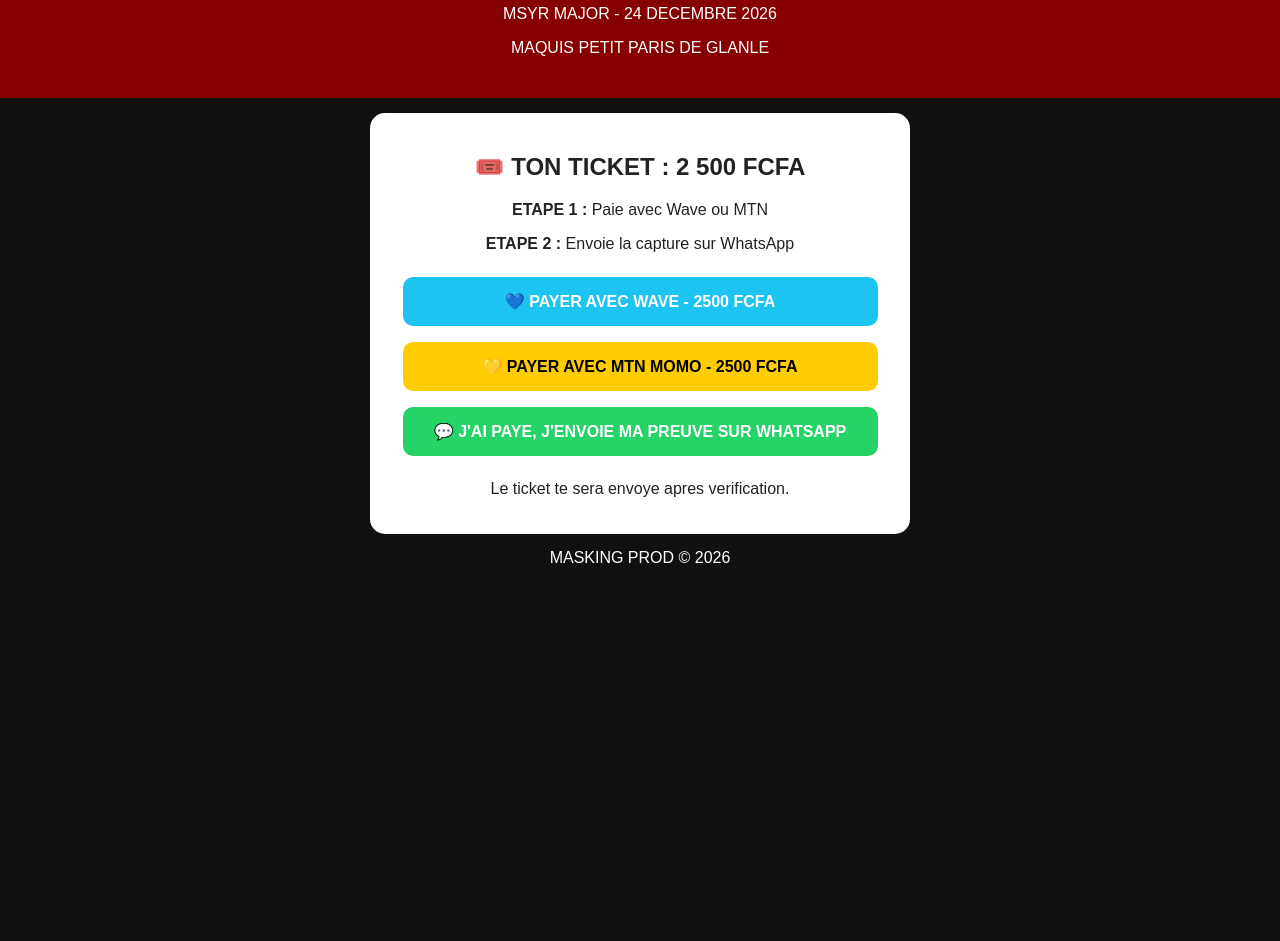
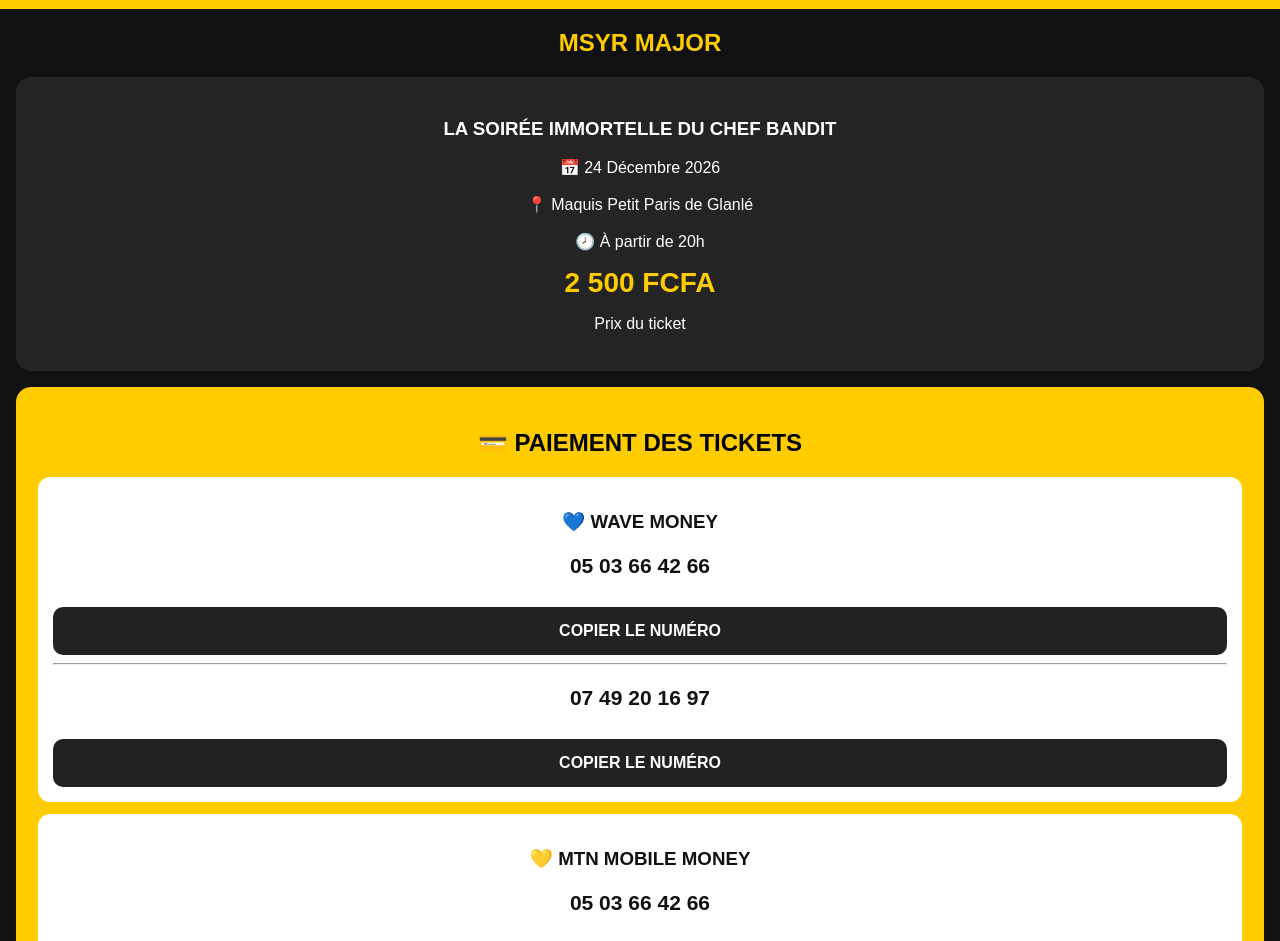
Before and after one commit to MSYRMAJOR225/msyr-ticket, a plain HTML site: page index.html in a window 1280 px wide. Shown: the part 120-1061 px from the top of the page. Before the commit the page ends 800 px from the top, so only its background shows below. Drawn offline with Linux system fonts and the light colour scheme.

Commit message:
Update event details and styling in index.html

```diff
--- a/index.html
+++ b/index.html
@@ -1,36 +1,193 @@
+
 <!DOCTYPE html>
 <html lang="fr">
 <head>
 <meta charset="UTF-8">
-<meta name="viewport" content="width=device-width, initial-scale=1">
-<title>MSYR TICKET - LA SOIREE IMMORTELLE</title>
+<meta name="viewport" content="width=device-width, initial-scale=1.0">
+<title>MSYR TICKET - MASKING PROD</title>
+
 <style>
-body{margin:0;background:#101010;color:white;font-family:Arial;text-align:center}
-header{background:#870000;padding:25px}
-h1{color:#ffcc00;margin:0;font-size:28px}
-.card{background:white;color:#222;padding:20px;border-radius:15px;margin:15px;max-width:500px;margin-left:auto;margin-right:auto}
-button{padding:15px 20px;border:0;border-radius:10px;font-weight:bold;width:95%;margin:8px 0;cursor:pointer;font-size:16px}
-.wave{background:#1dc4f2;color:white}
-.mtn{background:#ffcc00;color:black}
-.wa{background:#25D366;color:white}
+*{box-sizing:border-box}
+body{
+ margin:0;
+ font-family:Arial,sans-serif;
+ background:#111;
+ color:white;
+ text-align:center;
+}
+header{
+ background:#ffcc00;
+ color:black;
+ padding:22px;
+}
+header h1{margin:0;font-size:30px}
+.card,.pay{
+ margin:16px;
+ padding:22px;
+ border-radius:15px;
+}
+.card{background:#242424}
+.pay{
+ background:#ffcc00;
+ color:black;
+}
+h2{color:#ffcc00}
+.pay h2{color:black}
+.number{
+ font-size:21px;
+ font-weight:bold;
+}
+.method{
+ background:#fff;
+ color:#111;
+ padding:15px;
+ border-radius:12px;
+ margin:12px 0;
+}
+button{
+ border:0;
+ padding:15px;
+ border-radius:10px;
+ width:100%;
+ font-size:16px;
+ font-weight:bold;
+ cursor:pointer;
+ background:#25D366;
+ color:white;
+}
+.copy{
+ background:#222;
+ margin-top:8px;
+}
+a{color:white;text-decoration:none}
+.price{
+ font-size:28px;
+ color:#ffcc00;
+ font-weight:bold;
+}
+footer{padding:22px;color:#aaa}
 </style>
 </head>
+
 <body>
+
 <header>
-<h1>MASKING PROD</h1>
-<h2>LA SOIREE IMMORTELLE DU CHEF BANDIT</h2>
-<p>MSYR MAJOR - 24 DECEMBRE 2026</p>
-<p>MAQUIS PETIT PARIS DE GLANLE</p>
+<h1>🎟️ MSYR TICKET</h1>
+<p><strong>MASKING PROD PRÉSENTE</strong></p>
 </header>
+
+<h2>MSYR MAJOR</h2>
+
 <div class="card">
-<h2>🎟️ TON TICKET : 2 500 FCFA</h2>
-<p><b>ETAPE 1 :</b> Paie avec Wave ou MTN</p>
-<p><b>ETAPE 2 :</b> Envoie la capture sur WhatsApp</p>
-<button class="wave" onclick="window.location.href='https://pay.wave.com/m/M_ci_oL8x8M3hH/c'">💙 PAYER AVEC WAVE - 2500 FCFA</button>
-<button class="mtn" onclick="alert('Envoie 2500 FCFA au 07 07 07 07 07 MTN MoMo puis envoie la capture sur WhatsApp')">💛 PAYER AVEC MTN MOMO - 2500 FCFA</button>
-<button class="wa" onclick="window.location.href='https://wa.me/2250707070707?text=Bonjour, jai paye mon ticket MSYR MAJOR 2500 FCFA, voici ma capture' ">💬 J'AI PAYE, J'ENVOIE MA PREUVE SUR WHATSAPP</button>
-<p>Le ticket te sera envoye apres verification.</p>
+<h3>LA SOIRÉE IMMORTELLE DU CHEF BANDIT</h3>
+
+<p>
+📅 24 Décembre 2026<br><br>
+📍 Maquis Petit Paris de Glanlé<br><br>
+🕗 À partir de 20h
+</p>
+
+<div class="price">2 500 FCFA</div>
+<p>Prix du ticket</p>
 </div>
-<footer>MASKING PROD © 2026</footer>
+
+<div class="pay">
+
+<h2>💳 PAIEMENT DES TICKETS</h2>
+
+<div class="method">
+<h3>💙 WAVE MONEY</h3>
+
+<p class="number">05 03 66 42 66</p>
+<button class="copy"
+onclick="copier('0503664266')">
+COPIER LE NUMÉRO
+</button>
+
+<hr>
+
+<p class="number">07 49 20 16 97</p>
+<button class="copy"
+onclick="copier('0749201697')">
+COPIER LE NUMÉRO
+</button>
+</div>
+
+<div class="method">
+<h3>💛 MTN MOBILE MONEY</h3>
+
+<p class="number">05 03 66 42 66</p>
+<button class="copy"
+onclick="copier('0503664266')">
+COPIER LE NUMÉRO
+</button>
+</div>
+
+<p>
+Effectue ton paiement et conserve ta preuve.
+</p>
+
+<p>
+Ton ticket sera délivré après vérification personnelle
+par MASKING PROD.
+</p>
+
+</div>
+
+<div class="card">
+
+<h2>🎟️ ACHÈTE TON TICKET ICI</h2>
+
+<p>
+Contacte MASKING PROD sur WhatsApp
+pour envoyer ta preuve de paiement.
+</p>
+
+<a href="https://wa.me/225749201697?text=Bonjour%20MSYR%20TICKET%2C%20je%20veux%20acheter%20un%20ticket%20de%202500%20FCFA%20pour%20la%20Soir%C3%A9e%20Immortelle%20du%20Chef%20Bandit.">
+
+<button>ACHÈTE TON TICKET ICI</button>
+
+</a>
+
+<p>WhatsApp : +225 07 49 20 16 97</p>
+
+</div>
+
+<div class="card">
+
+<h2>📷 CONTRÔLE DES TICKETS</h2>
+
+<p>
+Chaque client recevra un QR Code personnel
+après confirmation de son paiement.
+</p>
+
+<p>
+À l'entrée, MASKING PROD scannera le ticket
+pour vérifier sa validité.
+</p>
+
+<p>
+✅ TICKET VALIDE<br><br>
+❌ DÉJÀ UTILISÉ<br><br>
+❌ TICKET INVALIDE
+</p>
+
+</div>
+
+<footer>
+MSYR TICKET © 2026<br>
+Propriété de MASKING PROD<br>
+MSYR MAJOR
+</footer>
+
+<script>
+function copier(numero){
+ navigator.clipboard.writeText(numero)
+ .then(()=>alert("Numéro copié : "+numero))
+ .catch(()=>alert("Copie impossible. Voici le numéro : "+numero));
+}
+</script>
+
 </body>
 </html>
```
